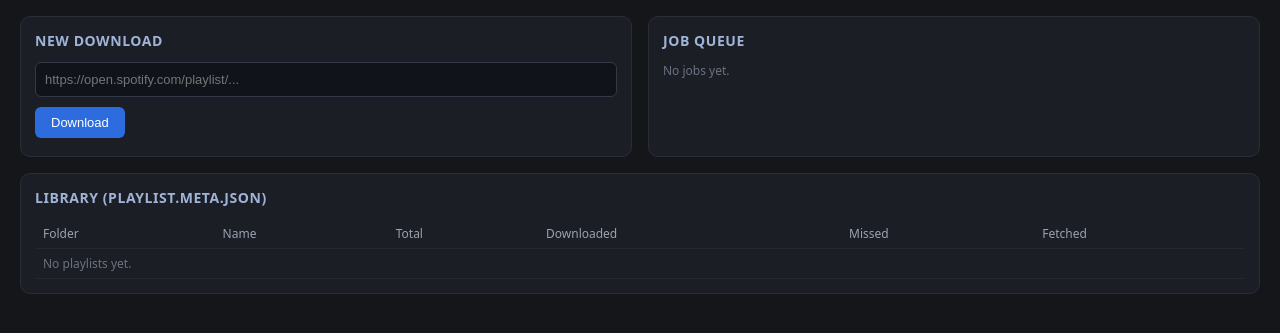
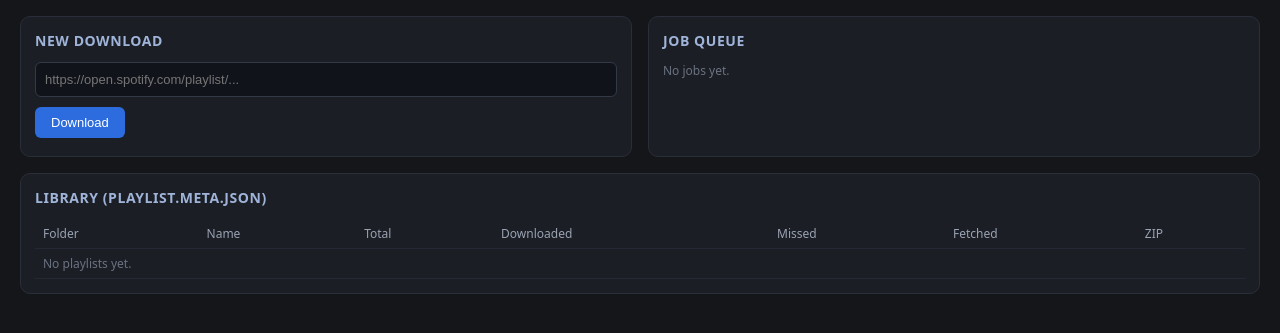
Before and after one commit to tristanp2/music_downloader_cli, a FastAPI app: page / in a window 1280 px wide. Shown: the part 52-385 px from the top of the page. Run offline with FastAPI, Linux system fonts and the light colour scheme; data that the repository does not hold is empty; parts of the project's set-up code (start-up, migrations or seed data) failed here and were passed over.

Commit message:
added ability to download playlists as zip files

```diff
--- a/app.py
+++ b/app.py
@@ -31,14 +31,8 @@ import uuid
 import atexit
 from pathlib import Path
 
-import re
-
-REPO = Path(__file__).resolve().parent
-if str(REPO) not in sys.path:
-    sys.path.insert(0, str(REPO))
-
 from fastapi import FastAPI, Request, HTTPException
-from fastapi.responses import HTMLResponse, JSONResponse
+from fastapi.responses import HTMLResponse, JSONResponse, StreamingResponse
 from fastapi.staticfiles import StaticFiles
 
 from core.config import resolve_output_dir, sync_deezer_arl, ARL, read_conf
@@ -46,6 +40,10 @@ from core.deezer import init_deezer
 from core.downloader import run_playlist
 from core.registry import list_playlists
 from core import server_lock
+
+REPO = Path(__file__).resolve().parent
+if str(REPO) not in sys.path:
+    sys.path.insert(0, str(REPO))
 
 app = FastAPI(title="music-downloader")
 
@@ -253,6 +251,38 @@ def health():
     )
 
 
+import zipfile, io
+
+@app.get("/zip/{folder}")
+def download_zip(folder: str):
+    # resolve safely under WORK_DIR only
+    fp = (WORK_DIR / folder).resolve()
+    if not str(fp).startswith(str(WORK_DIR.resolve())):
+        raise HTTPException(status_code=403, detail="invalid path")
+    if not fp.is_dir():
+        raise HTTPException(status_code=404, detail="playlist folder not found")
+    safe_name = "".join(c if c.isalnum() or c in " -_" else "_" for c in folder)
+    filename = safe_name + ".zip"
+
+    def gen():
+        buf = io.BytesIO()
+        with zipfile.ZipFile(buf, "w", zipfile.ZIP_DEFLATED) as zf:
+            for fpath in sorted(fp.glob("*.flac")):
+                zf.write(fpath, fpath.name)
+        buf.seek(0)
+        while True:
+            chunk = buf.read(64 * 1024)
+            if not chunk:
+                break
+            yield chunk
+
+    return StreamingResponse(
+        gen(),
+        media_type="application/zip",
+        headers={"Content-Disposition": f'attachment; filename="{filename}"'},
+    )
+
+
 @app.post("/reload")
 def reload(request: Request, payload: dict = None):
     _authenticate(request)
--- a/templates/index.html
+++ b/templates/index.html
@@ -19,6 +19,8 @@
   input[type=text] { width: 100%; box-sizing: border-box; padding: 9px; background: #11131a; border: 1px solid #333a47; color: #e6e6e6; border-radius: 6px; font-size: 13px; }
   button { margin-top: 10px; padding: 8px 16px; background: #2d6cdf; border: 0; color: white; border-radius: 6px; font-size: 13px; cursor: pointer; }
   button:hover { background: #3a78ec; }
+  .zip-btn { margin-top: 8px; padding: 5px 12px; background: #1f5132; border: 0; color: white; border-radius: 5px; font-size: 12px; cursor: pointer; }
+  .zip-btn:hover { background: #2a6b44; }
   .stats { font-size: 12px; color: #9aa3b2; margin-top: 4px; }
   .error-summary { font-size: 12px; color: #f87171; margin-top: 4px; }
   table { width: 100%; border-collapse: collapse; font-size: 12px; }
@@ -79,8 +81,8 @@
   <section class="card" style="grid-column: 1 / -1;">
     <h2>Library (playlist.meta.json)</h2>
     <table id="playlists">
-      <thead><tr><th>Folder</th><th>Name</th><th>Total</th><th>Downloaded</th><th>Missed</th><th>Fetched</th></tr></thead>
-      <tbody><tr><td colspan="6" class="empty">loading...</td></tr></tbody>
+      <thead><tr><th>Folder</th><th>Name</th><th>Total</th><th>Downloaded</th><th>Missed</th><th>Fetched</th><th>ZIP</th></tr></thead>
+      <tbody><tr><td colspan="7" class="empty">loading...</td></tr></tbody>
     </table>
   </section>
 </main>
@@ -204,6 +206,19 @@ function updateJobCard(j) {
     const r = j.result;
     summaryEl.className = "stats";
     summaryEl.textContent = "downloaded " + r.downloaded + " / skipped " + r.skipped + " / missed " + r.missed + " / failed " + r.failed;
+    // add zip download button for completed jobs
+    if (j.result.folder) {
+      let zipBtn = summaryEl.querySelector(".zip-btn");
+      if (!zipBtn) {
+        zipBtn = document.createElement("button");
+        zipBtn.className = "zip-btn";
+        zipBtn.textContent = "Download ZIP";
+        zipBtn.addEventListener("click", () => {
+          window.location.href = "/zip/" + encodeURIComponent(j.result.folder);
+        });
+        summaryEl.appendChild(zipBtn);
+      }
+    }
   } else if (j.result && j.result.error) {
     summaryEl.className = "error-summary";
     summaryEl.textContent = j.result.error;
@@ -271,10 +286,11 @@ async function refreshPlaylists() {
     const data = await r.json();
     const rows = data.playlists || [];
     const tb = $("#playlists tbody");
-    if (!rows.length) { tb.innerHTML = '<tr><td colspan="6" class="empty">No playlists yet.</td></tr>'; return; }
+    if (!rows.length) { tb.innerHTML = '<tr><td colspan="7" class="empty">No playlists yet.</td></tr>'; return; }
     tb.innerHTML = rows.map(p => '<tr>' +
       '<td>' + esc(p.folder) + '</td><td>' + esc(p.name) + '</td><td>' + p.total + '</td>' +
       '<td>' + p.downloaded + '</td><td>' + p.missed + '</td><td>' + (p.fetched_at || '') + '</td>' +
+      '<td><a class="zip-link" href="/zip/' + encodeURIComponent(p.folder) + '">ZIP</a></td>' +
     '</tr>').join("");
   } catch {}
 }
```
